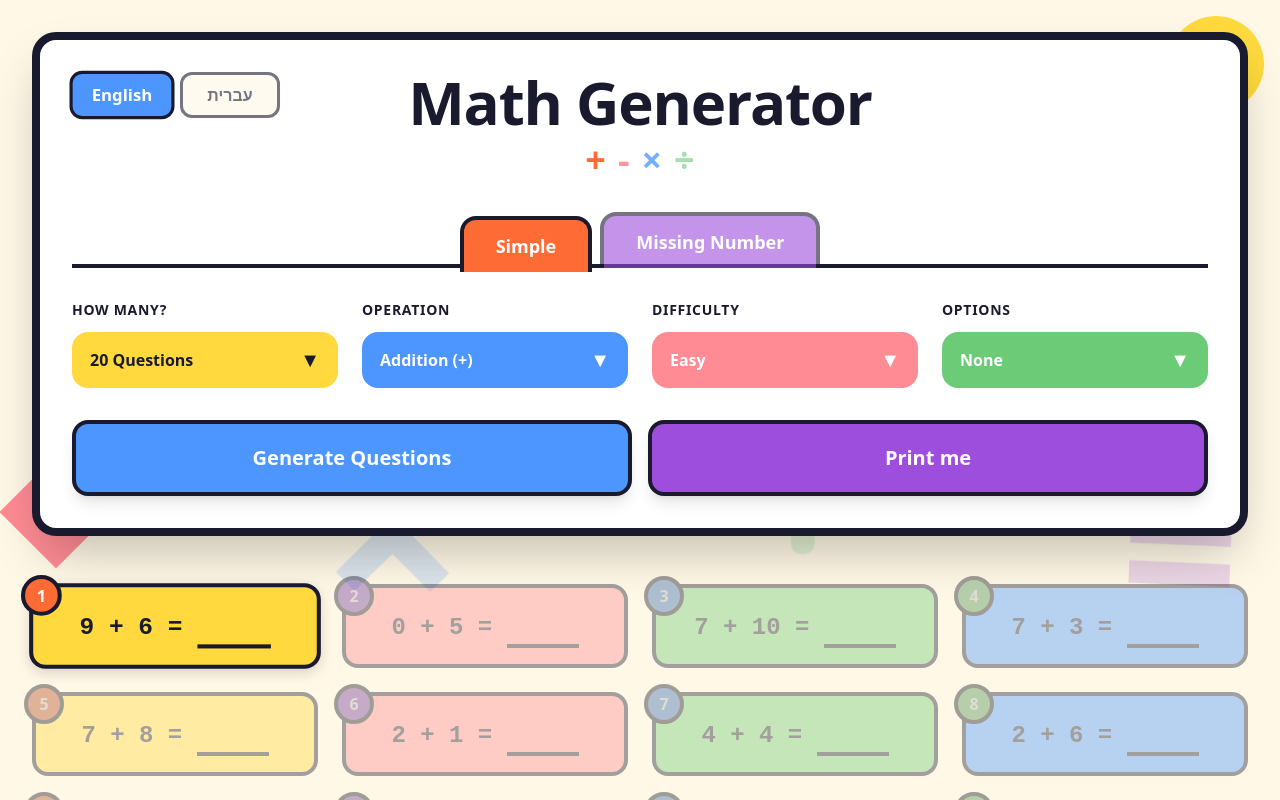
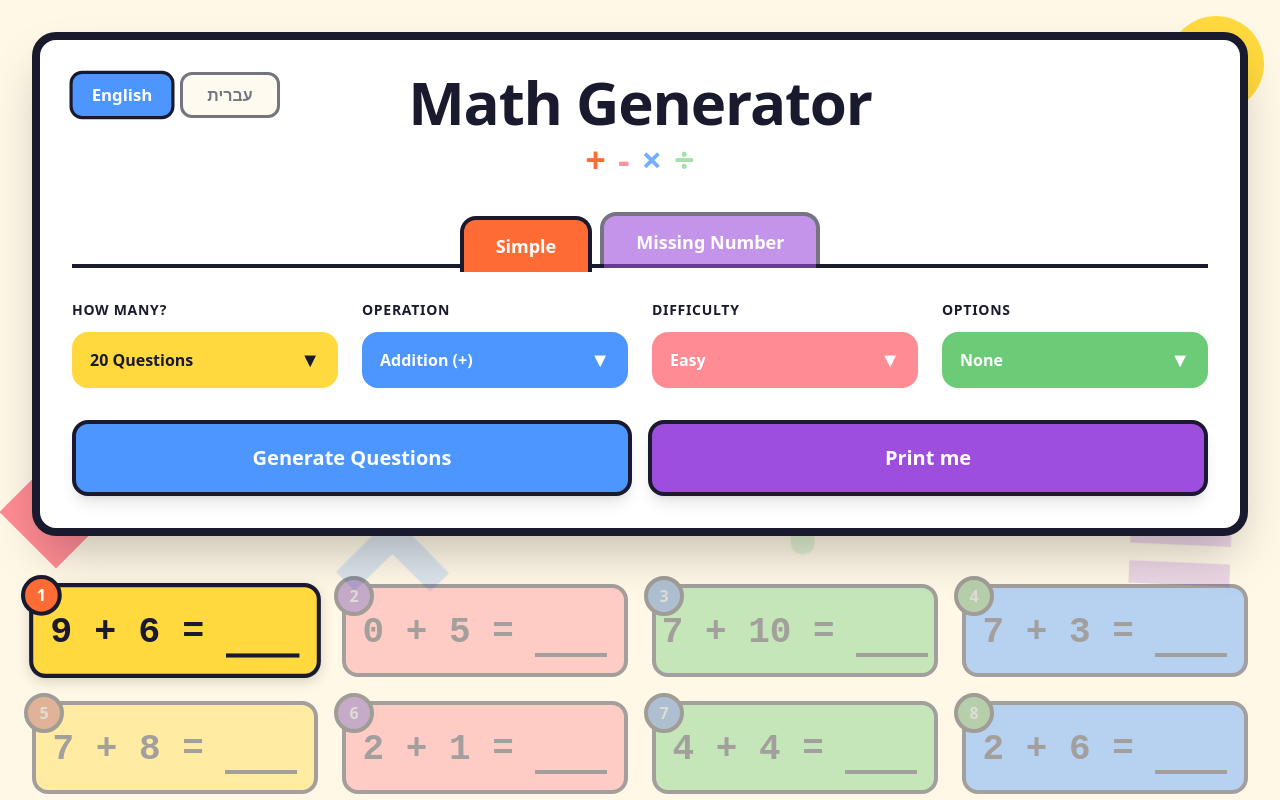
Before and after one commit to drehelis/math-gen, a Vue app: page / in a window 1280 px wide. Both pictures are taken after a click on the button "Generate Questions". Shown: the top 800 px of the page. Built offline with nearby package versions, Linux system fonts and the light colour scheme.

Commit message:
font size fix

```diff
--- a/src/components/QuestionDisplay.vue
+++ b/src/components/QuestionDisplay.vue
@@ -33,7 +33,7 @@
           </div>
 
           <div v-if="!useVerticalFormat" class="flex items-center justify-center pt-2" style="font-family: 'Space Mono', monospace;" dir="ltr">
-            <span class="text-base sm:text-lg md:text-xl lg:text-2xl font-bold whitespace-nowrap" style="color: var(--color-deep);">
+            <span class="text-xl sm:text-2xl md:text-3xl lg:text-4xl font-bold whitespace-nowrap" style="color: var(--color-deep);">
               {{ question.num1 }} {{ question.operation }} {{ question.num2 }} =
               <AnswerInput
                 v-if="!showAnswers"
```
